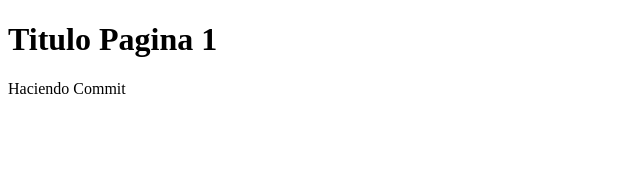
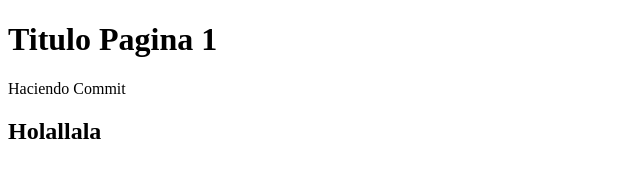
Before and after one commit to nvera31/PWeb, a plain HTML site: page index.html in a window 1280 px wide. Shown: the whole page, without its empty margins (0-640 px from the left). Drawn offline with Linux system fonts and the light colour scheme.

Commit message:
Agregado h2

```diff
--- a/index.html
+++ b/index.html
@@ -9,5 +9,6 @@
 <body>
     <h1>Titulo Pagina 1</h1>
     <p>Haciendo Commit</p>
+    <h2>Holallala</h2>
 </body>
 </html>
```
